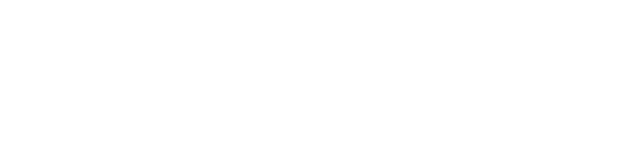
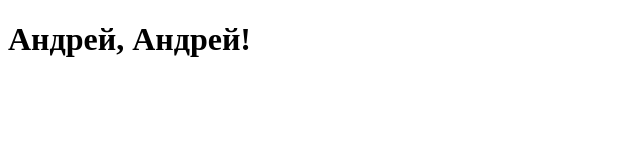
Before and after one commit to Dumilu/bshop, a plain HTML site: page index.html in a window 1280 px wide. Shown: the whole page, without its empty margins (0-640 px from the left). Drawn offline with Linux system fonts and the light colour scheme.

Commit message:
Update index.html
Add name

```diff
--- a/index.html
+++ b/index.html
@@ -7,6 +7,7 @@
     <title>Привет, Андрей</title>
 </head>
 <body>
+    <h1>Андрей, Андрей!</h1>
 
 </body>
 </html>
```
